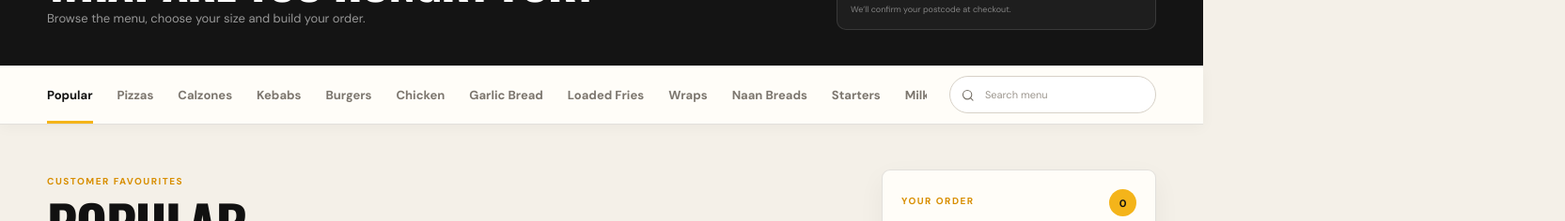
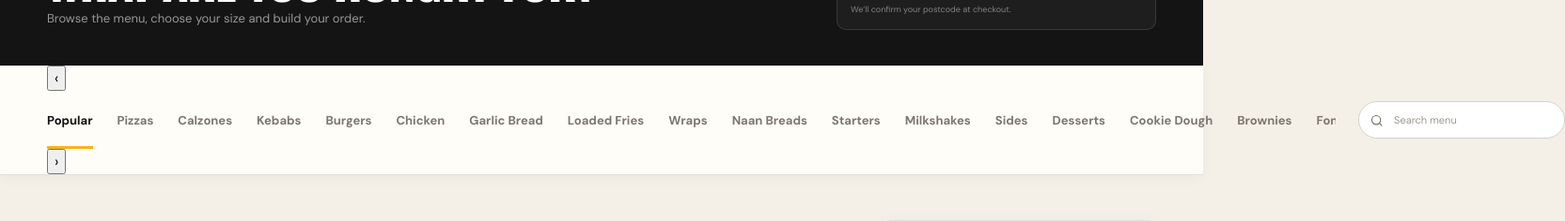
Before and after one commit to ajkelly0499-ship-it/star-pizza, a Next.js app: page /menu in a window 1280 px wide. Shown: the part 228-464 px from the top of the page at 94% size, 1665 px wide, since content can reach past the window. Built offline with nearby package versions, Linux system fonts and the light colour scheme.

Commit message:
Add desktop category rail controls

```diff
--- a/app/menu/page.tsx
+++ b/app/menu/page.tsx
@@ -1,6 +1,6 @@
 "use client";
 
-import { useMemo, useState } from "react";
+import { useMemo, useRef, useState } from "react";
 import SiteHeader from "../../components/SiteHeader";
 import { useCart } from "../../components/CartProvider";
 import {
@@ -54,6 +54,7 @@ export default function MenuPage() {
   const [halfOne, setHalfOne] = useState("");
   const [halfTwo, setHalfTwo] = useState("");
   const [quantity, setQuantity] = useState(1);
+  const categoryScrollRef = useRef<HTMLDivElement | null>(null);
 
   const {
     addConfiguredItem,
@@ -66,6 +67,13 @@ export default function MenuPage() {
     setOrderType
   } = useCart();
 
+
+  const scrollCategories = (direction: "left" | "right") => {
+    categoryScrollRef.current?.scrollBy({
+      left: direction === "right" ? 420 : -420,
+      behavior: "smooth"
+    });
+  };
 
   const visibleItems = useMemo(() => {
     const query = search.trim().toLowerCase();
@@ -480,19 +488,44 @@ export default function MenuPage() {
 
       <section className="menu-category-bar menu-category-bar--with-search">
         <div className="shell menu-nav-row">
-          <div className="menu-category-scroll">
+          <div className="menu-category-nav-wrap">
+            <button
+              type="button"
+              className="menu-category-arrow menu-category-arrow--left"
+              onClick={() => scrollCategories("left")}
+              aria-label="Scroll menu categories left"
+            >
+              ‹
+            </button>
+
+            <div className="menu-category-scroll" ref={categoryScrollRef}>
               {menuCategories.map((item) => (
                 <button
                   key={item}
                   className={!search && category === item ? "active" : ""}
-                onClick={() => {
+                  onClick={(event) => {
                     setCategory(item);
                     setSearch("");
+                    event.currentTarget.scrollIntoView({
+                      behavior: "smooth",
+                      block: "nearest",
+                      inline: "center"
+                    });
                   }}
                 >
                   {item}
                 </button>
               ))}
+            </div>
+
+            <button
+              type="button"
+              className="menu-category-arrow menu-category-arrow--right"
+              onClick={() => scrollCategories("right")}
+              aria-label="Scroll menu categories right"
+            >
+              ›
+            </button>
           </div>
 
           <label className="menu-search">
```
Lines whose indentation alone changed are shown as unchanged.
